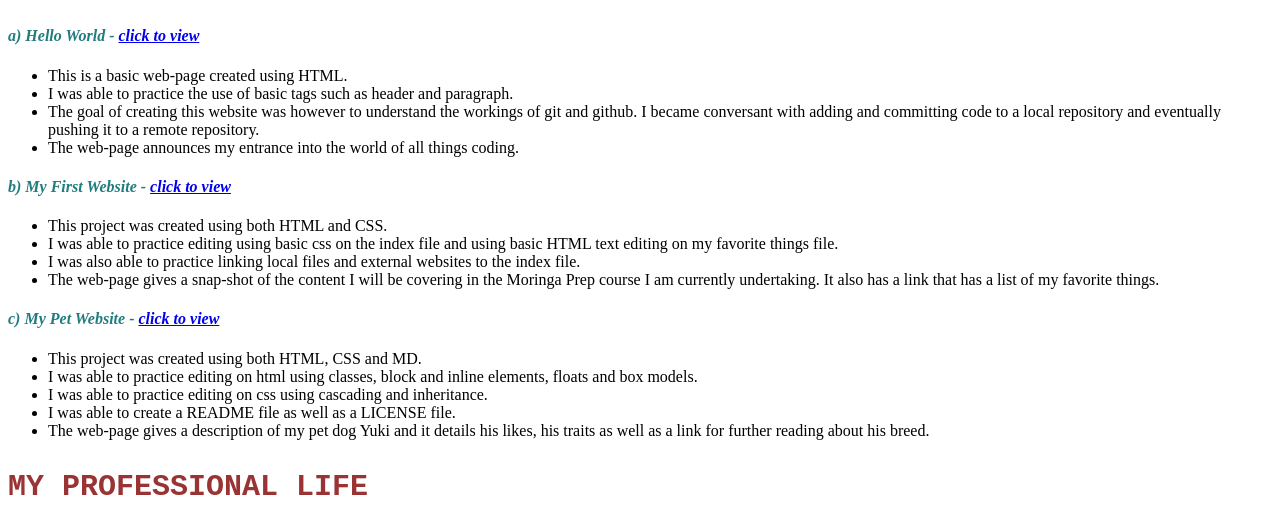
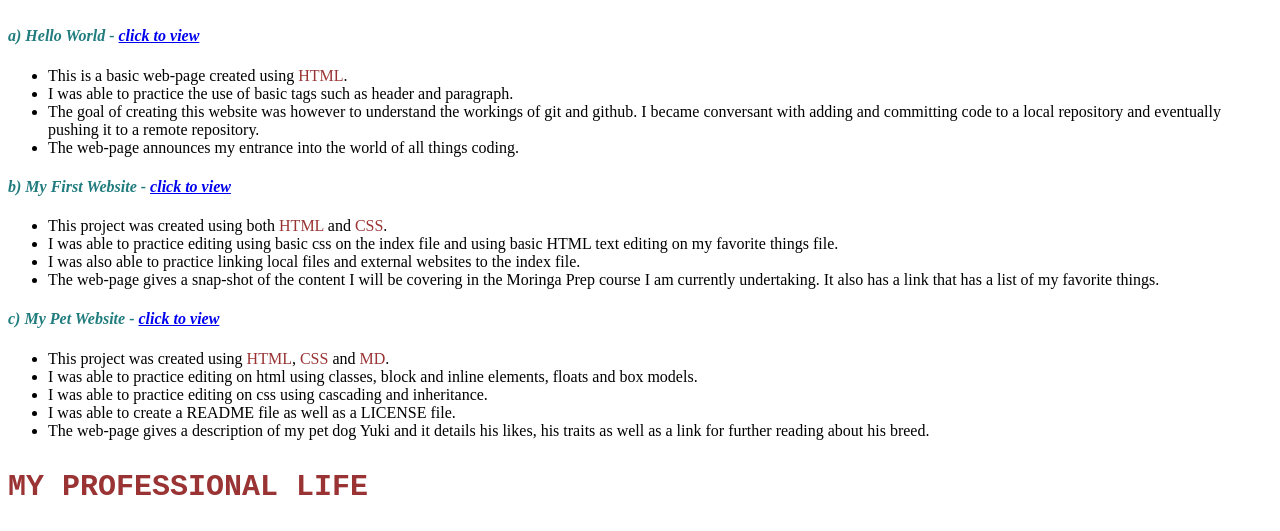
Before and after one commit to Fawa-Karugu/my-portfolio, a plain HTML site: page index.html in a window 1280 px wide. Shown: the part 516-1047 px from the top of the page. Drawn offline with Linux system fonts and the light colour scheme.

Commit message:
add span class to types of programming language

```diff
--- a/css/styles.css
+++ b/css/styles.css
@@ -36,3 +36,6 @@ ol {
   padding: 1px
 
 }
+.language {
+  color: #9A3334;
+}
--- a/index.html
+++ b/index.html
@@ -22,7 +22,7 @@
     <h3>MY PROJECTS</h3>
       <h4>a) Hello World - <a href="https://fawa-karugu.github.io/hello-world/">click to view</a></h4>
       <ul>
-        <li>This is a basic web-page created using HTML.</li>
+        <li>This is a basic web-page created using <span class="language">HTML</span>.</li>
         <li>I was able to practice the use of basic tags such as header and paragraph.</li>
         <li>The goal of creating this website was however to understand the workings of git and github.
           I became conversant with adding and committing code to a local repository and eventually pushing
@@ -31,7 +31,7 @@
       </ul>
       <h4>b) My First Website - <a href="https://fawa-karugu.github.io/my-first-website/">click to view</a></h4>
       <ul>
-        <li>This project was created using both HTML and CSS.</li>
+        <li>This project was created using both <span class="language">HTML</span> and <span class="language">CSS</span>.</li>
         <li>I was able to practice editing using basic css on the index file and using basic HTML text editing
           on my favorite things file.</li>
         <li>I was also able to practice linking local files and external websites to the index file.</li>
@@ -40,7 +40,8 @@
       </ul>
       <h4>c) My Pet Website - <a href="https://fawa-karugu.github.io/pet-website/">click to view</a></h4>
       <ul>
-        <li>This project was created using both HTML, CSS and MD.</li>
+        <li>This project was created using <span class="language">HTML</span>, <span class="language">CSS</span> and
+          <span class="language">MD</span>.</li>
         <li>I was able to practice editing on html using classes, block and inline elements, floats and box models.</li>
         <li>I  was able to practice editing on css using cascading and inheritance.</li>
         <li>I was able to create a README file as well as a LICENSE file.</li>
```
